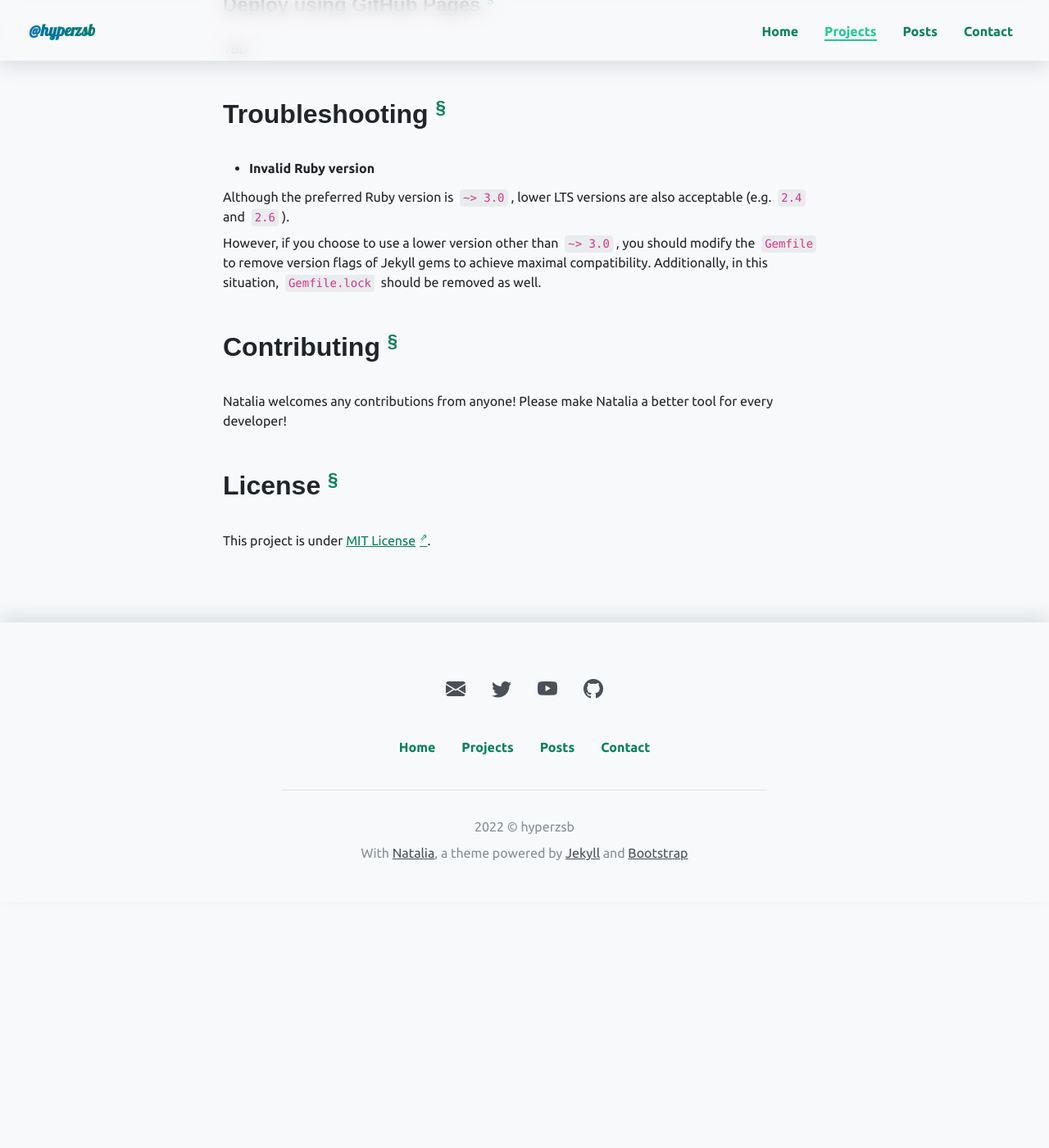
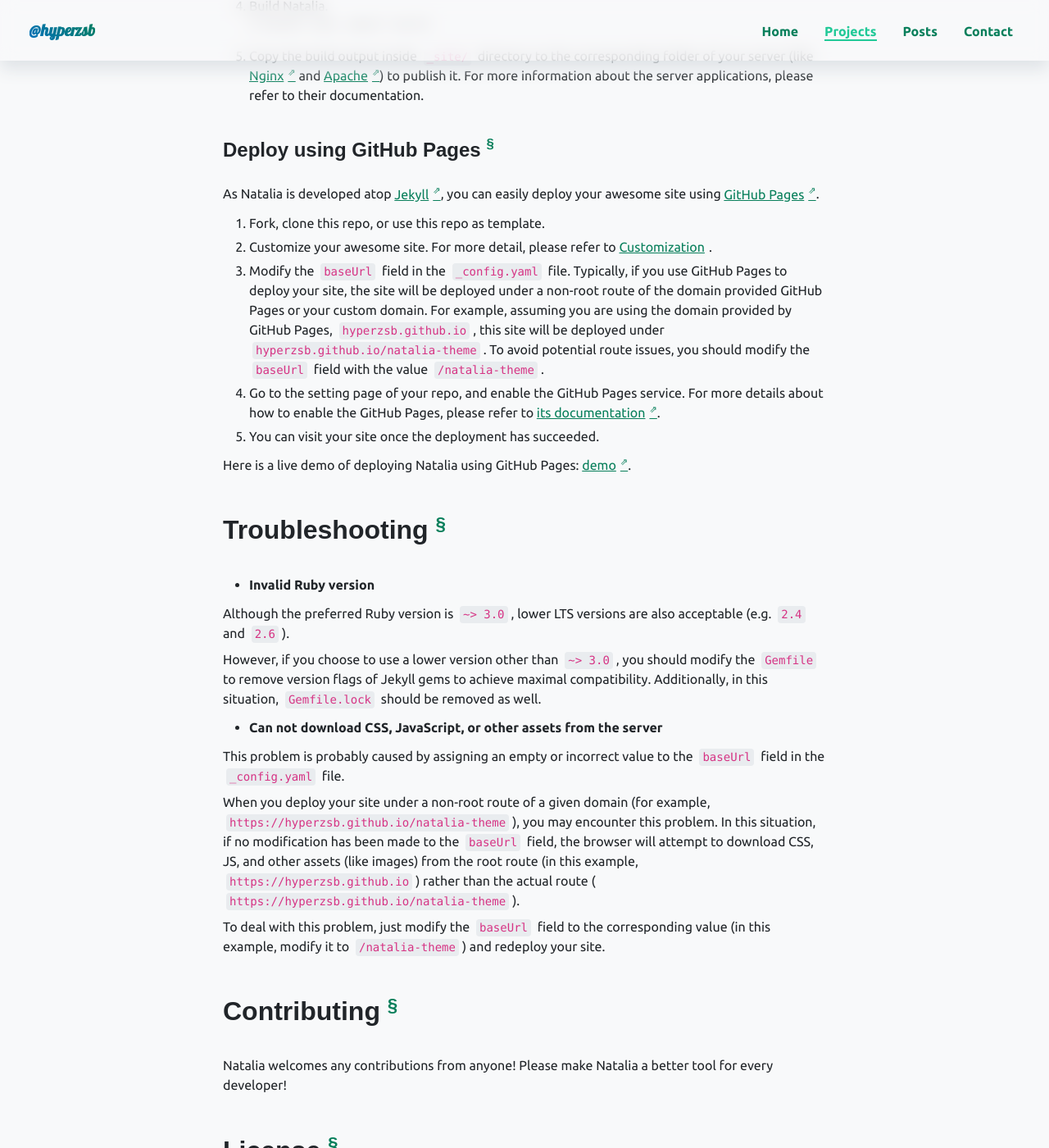
Before and after one commit to Hyperzsb/natalia-theme, a Jekyll site: the page built from _projects/natalia-theme.md, in a window 1280 px wide and 1400 px high, scrolled down 3602 px. Shown: the whole window at 82% size. Built offline with Jekyll 4.4.1, drawn with Linux system fonts in a browser that asks for light colours; some web fonts are replaced; comment, search, counter and statistics services are not loaded; a style sheet for code colours, icons or effects is not loaded; before the commit the page ends 4734 px from its top, so only the background shows below that; some of the changed text lies outside the part shown.

Commit message:
docs(project): update project natalia-theme

````diff
--- a/_projects/natalia-theme.md
+++ b/_projects/natalia-theme.md
@@ -75,6 +75,11 @@
 - **Emojis** like `:+1:` 👍 supported by [jemoji](https://github.com/jekyll/jemoji).
 - **LaTeX** contents including **inline notations and block equations** rendered by [MathJax](https://github.com/mathjax/MathJax).
 
+Natalia also supports awesome features provided by third-party libraries:
+
+- Embedded **comments** plugin using GitHub Issues powered by [Gitalk](https://github.com/gitalk/gitalk). No additional server-side applications needed.
+- Direct **email** plugin provided by [EmailJS](https://www.emailjs.com/) where users can send you emails without opening email clients.
+
 ### Coming soon
 
 Natalia is far from a perfect project right now. Quite a few features are about to be considered:
@@ -99,25 +104,37 @@
 
 #### Deploy manually
 
-1. Clone this project
+1. Clone this project.
 ```bash
 $ git clone https://github.com/Hyperzsb/natalia-theme.git
 $ cd natalia-theme
 ```
-2. Install dependencies using `bundle`. For more information about installing bundle and Jekyll, please refer to [Quickstart Guide of Jekyll](https://jekyllrb.com/docs/).
+2. Customize your awesome site. For more detail, please refer to [Customization](#customization).
+3. Install dependencies using `bundle`. For more information about installing bundle and Jekyll, please refer to [Quickstart Guide of Jekyll](https://jekyllrb.com/docs/).
 ```bash
 $ bundle install
 ```
-3. Build Natalia
+4. Build Natalia.
 ```bash
 $ bundle exec jekyll build
 ```
-4. Copy the build output inside `_site/` directory to the corresponding folder of your server (like [Nginx](https://www.nginx.com/) and [Apache](https://httpd.apache.org/)) to publish it.
+5. Copy the build output inside `_site/` directory to the corresponding folder of your server (like [Nginx](https://www.nginx.com/) and [Apache](https://httpd.apache.org/)) to publish it.
    For more information about the server applications, please refer to their documentation.
 
 #### Deploy using GitHub Pages
 
-*TBD*
+As Natalia is developed atop [Jekyll](https://jekyllrb.com/), you can easily deploy your awesome site using [GitHub Pages](https://pages.github.com/).
+
+1. Fork, clone this repo, or use this repo as template.
+2. Customize your awesome site. For more detail, please refer to [Customization](#customization).
+3. Modify the `baseUrl` field in the `_config.yaml` file.
+   Typically, if you use GitHub Pages to deploy your site, the site will be deployed under a non-root route of the domain provided GitHub Pages or your custom domain.
+   For example, assuming you are using the domain provided by GitHub Pages, `hyperzsb.github.io`, this site will be deployed under `hyperzsb.github.io/natalia-theme`.
+   To avoid potential route issues, you should modify the `baseUrl` field with the value `/natalia-theme`.
+4. Go to the setting page of your repo, and enable the GitHub Pages service. For more details about how to enable the GitHub Pages, please refer to [its documentation](https://pages.github.com/).
+5. You can visit your site once the deployment has succeeded.
+
+Here is a live demo of deploying Natalia using GitHub Pages: [demo](https://github.hyperzsb.tech/natalia-theme).
 
 ## Troubleshooting
 
@@ -128,6 +145,15 @@
 However, if you choose to use a lower version other than `~> 3.0`, you should modify the `Gemfile` to remove version flags of Jekyll gems to achieve maximal compatibility.
 Additionally, in this situation, `Gemfile.lock` should be removed as well.
 
+- **Can not download CSS, JavaScript, or other assets from the server**
+
+This problem is probably caused by assigning an empty or incorrect value to the `baseUrl` field in the `_config.yaml` file.
+
+When you deploy your site under a non-root route of a given domain (for example, `https://hyperzsb.github.io/natalia-theme`), you may encounter this problem.
+In this situation, if no modification has been made to the `baseUrl` field, the browser will attempt to download CSS, JS, and other assets (like images) from the root route (in this example, `https://hyperzsb.github.io`) rather than the actual route (`https://hyperzsb.github.io/natalia-theme`).
+
+To deal with this problem, just modify the `baseUrl` field to the corresponding value (in this example, modify it to `/natalia-theme`) and redeploy your site.
+
 ## Contributing
 
 Natalia welcomes any contributions from anyone! Please make Natalia a better tool for every developer!
````
